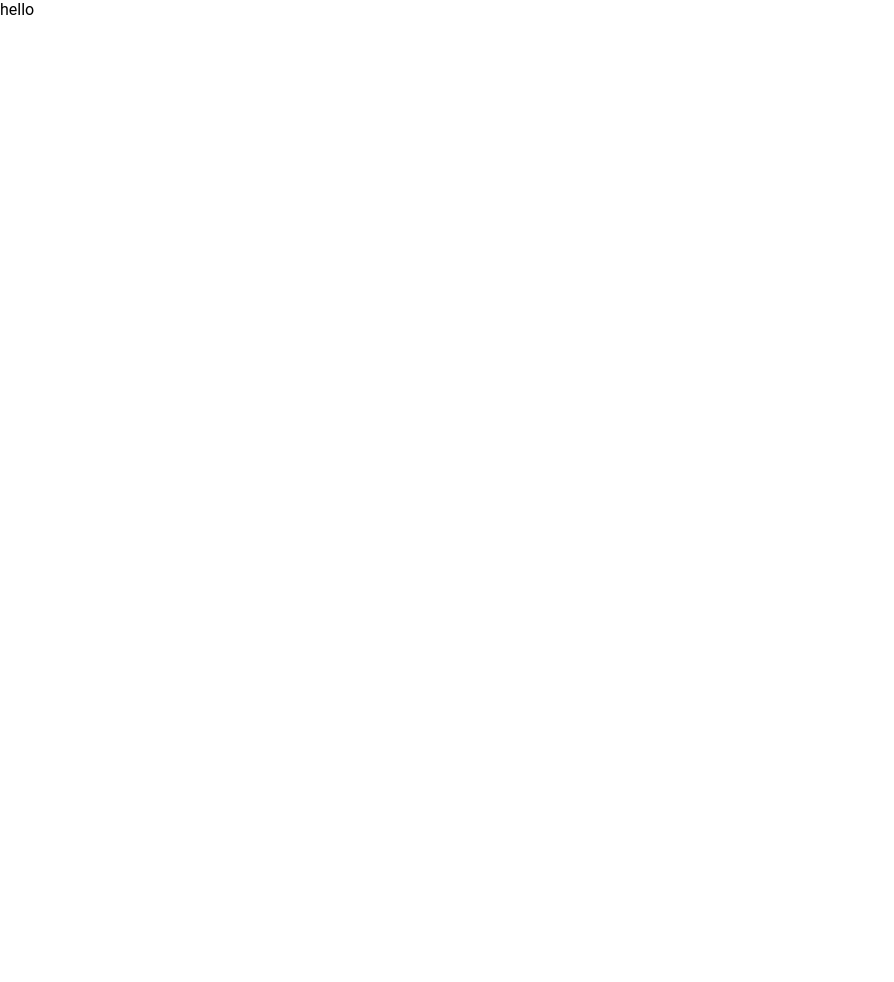
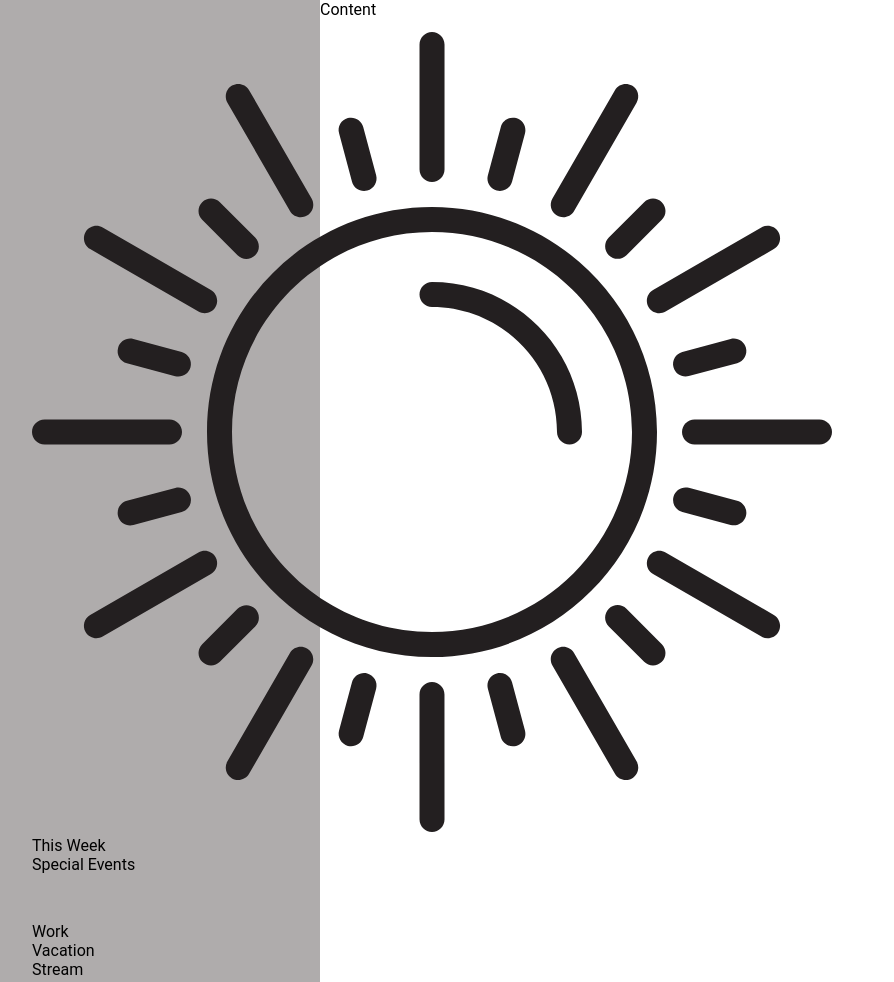
Before and after one commit to jacobdpcm/To-Do-List, a website built with webpack: page src/index.html in a window 1280 px wide. Shown: the top 982 px of the page, without its empty margins (0-894 px from the left). Before the commit the page ends 800 px from the top, so only its background shows below. Built offline with nearby package versions, Linux system fonts and the light colour scheme.

Commit message:
Get icon images to work in html if possible

```diff
--- a/src/index.html
+++ b/src/index.html
@@ -6,6 +6,21 @@
     <title></title>
   </head>
   <body>
-    <div>hello</div>
+    <div class="sidebar">
+      <div class="categories">
+        <div class="cat today"><img src="./images/sun.svg" alt=""></div>
+        <div class="cat week">This Week</div>
+        <div class="cat special">Special Events</div>
+      </div>
+      <div class="projects">
+        <div class="project work">Work</div>
+        <div class="project vacation">Vacation</div>
+        <div class="project streaming">Stream</div>
+      </div>
+    </div>
+
+    <div class="content">
+      Content
+    </div>
   </body>
 </html>
--- a/src/index.js
+++ b/src/index.js
@@ -1,3 +1,9 @@
 import './style.css';
+import sun from './images/sun.svg';
+
+const body = document.querySelector('body');
+const imageSun = document.createElement('img');
+imageSun.src = sun;
+body.appendChild(imageSun);
 
 console.log('test');
--- a/src/style.css
+++ b/src/style.css
@@ -6,4 +6,20 @@ body {
     color: black;
     overflow-y: auto;
     overflow-x: auto;
+
+    display: grid;
+    grid-template-columns: 20rem 1fr;
 }
+
+.sidebar {
+    background-color: rgb(175, 172, 172);
+    display: flex;
+    flex-direction: column;
+    gap: 3rem;
+    padding: 2rem;
+}
+
+.cat image{
+    width: 1rem;
+    height: auto;
+}
```
Also changed, not shown: dist/index.html, src/images/sun.svg (added).
